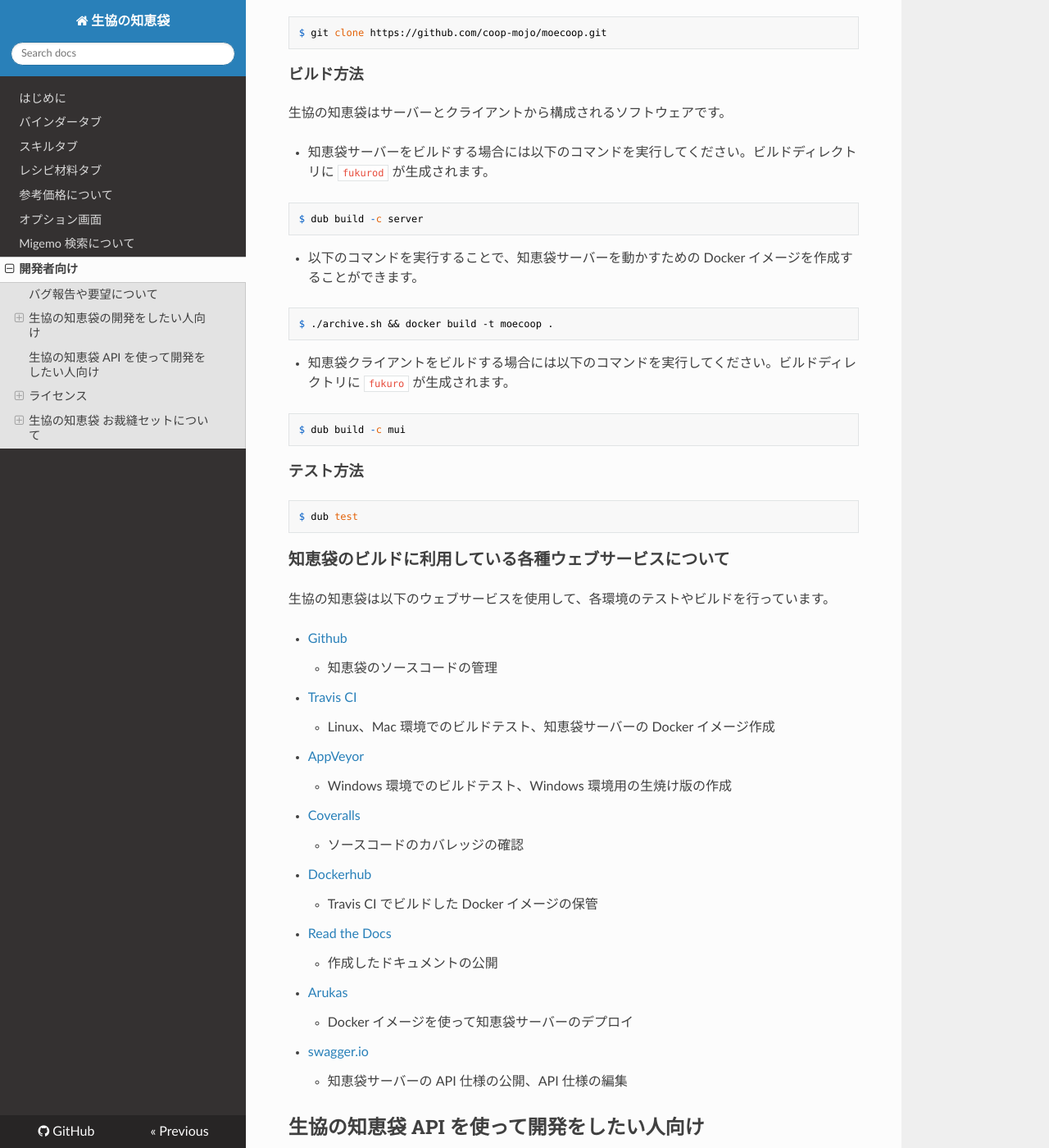
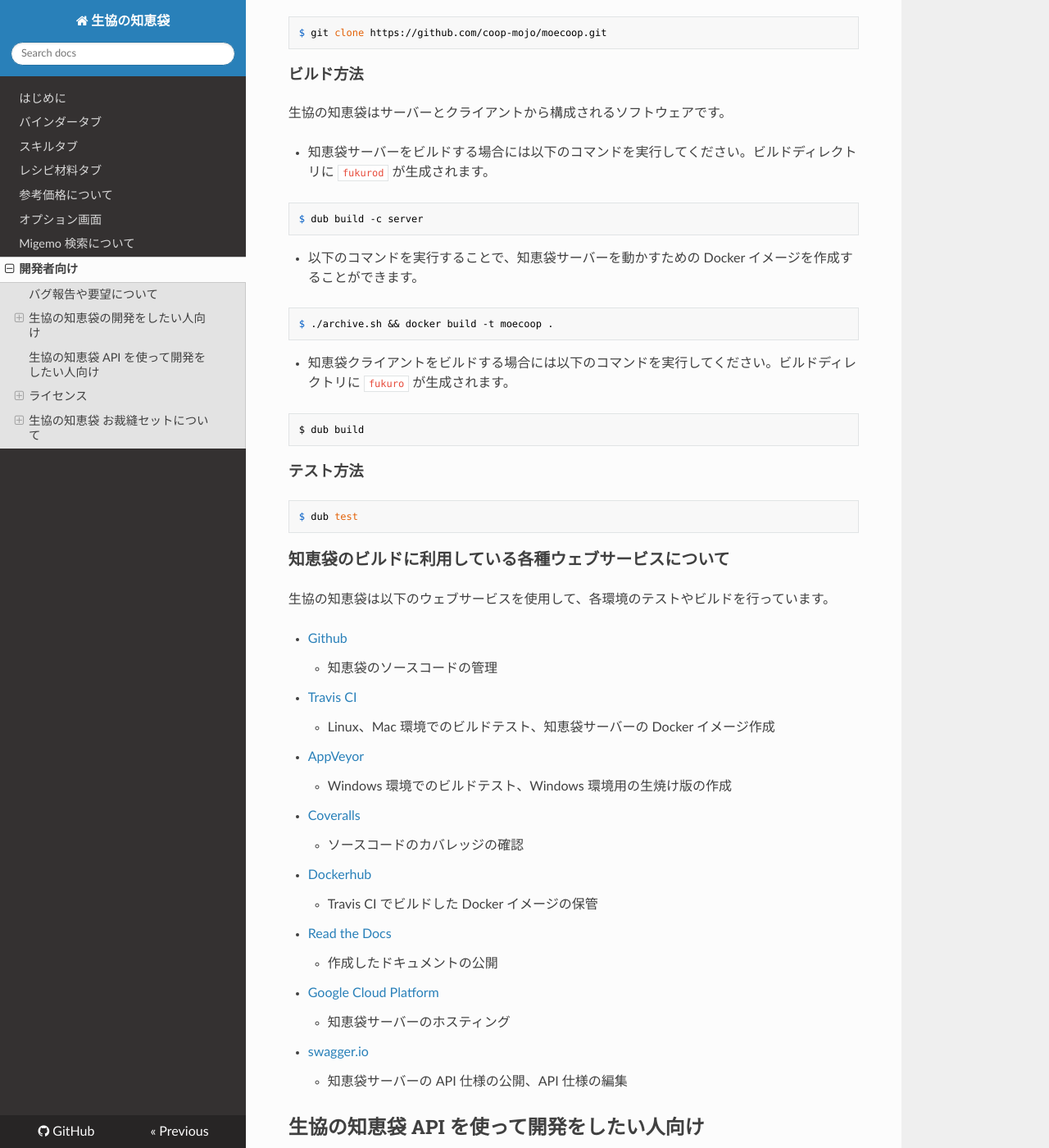
Before and after one commit to coop-mojo/moecoop, an MkDocs documentation site: the page built from docs/devel.md, in a window 1280 px wide and 1400 px high, scrolled down 923 px. Shown: the whole window at 82% size. Built offline with MkDocs 1.6.1, drawn with Linux system fonts in a browser that asks for light colours; nearby versions of some CDN libraries; old or Windows-style settings are respelled for this version of MkDocs.

Commit message:
[Doc] 利用サービスから Arukas を削除して GCP を追加

````diff
--- a/docs/devel.md
+++ b/docs/devel.md
@@ -22,7 +22,7 @@
 
 #### ソースの取得方法
 - 以下のコマンドで取得できます。
-```
+```console
 $ git clone https://github.com/coop-mojo/moecoop.git
 ```
 
@@ -30,22 +30,22 @@ $ git clone https://github.com/coop-mojo/moecoop.git
 生協の知恵袋はサーバーとクライアントから構成されるソフトウェアです。
 
 - 知恵袋サーバーをビルドする場合には以下のコマンドを実行してください。ビルドディレクトリに `fukurod` が生成されます。
-```
+```console
 $ dub build -c server
 ```
 
 - 以下のコマンドを実行することで、知恵袋サーバーを動かすための Docker イメージを作成することができます。
-```
+```console
 $ ./archive.sh && docker build -t moecoop .
 ```
 
 - 知恵袋クライアントをビルドする場合には以下のコマンドを実行してください。ビルドディレクトリに `fukuro` が生成されます。
-```
-$ dub build -c mui
+```conslole
+$ dub build
 ```
 
 #### テスト方法
-```
+```console
 $ dub test
 ```
 
@@ -64,8 +64,8 @@ $ dub test
     - Travis CI でビルドした Docker イメージの保管
 - [Read the Docs](https://readthedocs.org/)
     - 作成したドキュメントの公開
-- [Arukas](https://arukas.io/)
-    - Docker イメージを使って知恵袋サーバーのデプロイ
+- [Google Cloud Platform](https://cloud.google.com/?hl=ja)
+    - 知恵袋サーバーのホスティング
 - [swagger.io](http://swagger.io/)
     - 知恵袋サーバーの API 仕様の公開、API 仕様の編集
 
````
